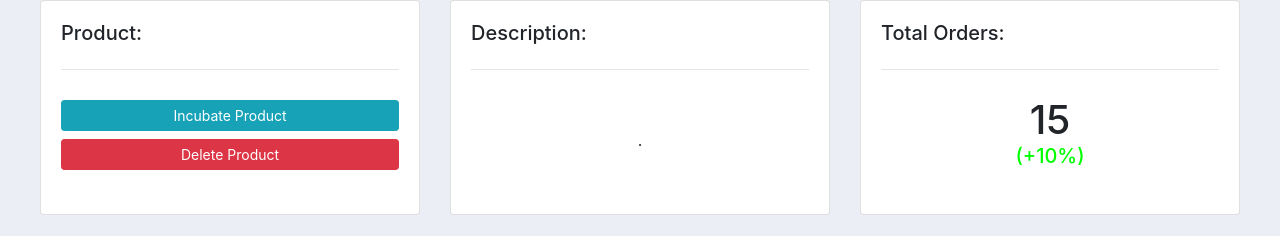
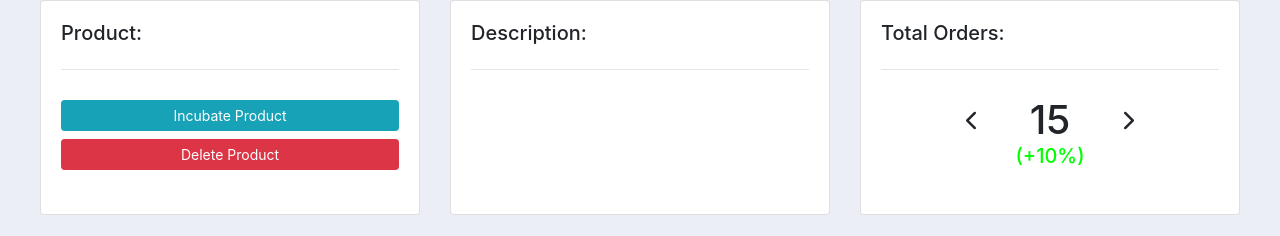
Before and after one commit to bertrandcodes/django-app, a React (Create React App) app in the folder djangoapp/frontend/: page /itemstats/1 in a window 1280 px wide. Shown: the part 130-366 px from the top of the page. Built offline with nearby package versions, Linux system fonts and the light colour scheme; no server answers.

Commit message:
feat: add usereducer

```diff
--- a/djangoapp/frontend/src/components/ItemStats.js
+++ b/djangoapp/frontend/src/components/ItemStats.js
@@ -1,11 +1,11 @@
-import { Fragment, useState, useEffect } from 'react';
+import { Fragment, useState, useEffect, useReducer } from 'react';
 import axios from 'axios';
 import CountUp from 'react-countup';
 import { Pie, Doughnut, Line } from 'react-chartjs-2';
 
 import IncubateModal from './IncubateModal';
 
-const state = {
+const graph = {
     labels: ['January', 'February', 'March',
         'April', 'May'],
     datasets: [
@@ -30,7 +30,7 @@ const state = {
     ]
 }
 
-const state2 = {
+const graph2 = {
     labels: ['January', 'February', 'March',
         'April', 'May'],
     datasets: [
@@ -55,8 +55,23 @@ const state2 = {
     ]
 }
 
+function reducer(state, action) {
+    switch (action.type) {
+        case 'increment':
+            return { orders: parseInt(state.orders) + 1 };
+        case 'decrement':
+            return { orders: parseInt(state.orders) - 1 };
+        default:
+            throw new Error();
+    }
+}
+
 function ItemStats(props) {
+    let initialState = { orders: (Math.random() * 15).toFixed() }
     const [modalShow, setModalShow] = useState(false);
+    const [state, dispatch] = useReducer(reducer, initialState);
+
+    const [value, setValue] = useState((Math.random() * 10).toFixed())
 
     const [product, setProduct] = useState([])
 
@@ -106,7 +121,7 @@ function ItemStats(props) {
                     <div class="card card-body product-info">
                         <h5>Description:</h5>
                         <hr />
-                        <p className="product-descrip">{product.description}.</p>
+                        <p className="product-descrip">{product.description}</p>
                     </div>
                 </div>
 
@@ -114,8 +129,13 @@ function ItemStats(props) {
                     <div class="card card-body">
                         <h5>Total Orders:</h5>
                         <hr />
-                        <h1 className="h1-style"><CountUp className="h1-style" end={(Math.random() * 15).toFixed()} />                        <h5 className="increase">
-                            (+{(Math.random() * 10).toFixed()}%)
+
+                        <h1 className="h1-style">
+                            <div className="arrows"><i onClick={() => dispatch({ type: 'decrement' })} class="fa fa-chevron-left"></i><CountUp className="h1-style" end={state.orders} />
+                                <i onClick={() => dispatch({ type: 'increment' })} class="fa fa-chevron-right"></i>
+                            </div>
+                            <h5 className="increase">
+                                (+{value}%)
                         </h5></h1>
 
 
@@ -132,7 +152,7 @@ function ItemStats(props) {
                             <div className="graphs">
                                 <div className="line">
                                     <Line
-                                        data={state2}
+                                        data={graph2}
                                         options={{
                                             title: {
                                                 display: true,
@@ -148,7 +168,7 @@ function ItemStats(props) {
                                 </div>
                                 <div className="pie">
                                     <Pie
-                                        data={state}
+                                        data={graph}
                                         options={{
                                             title: {
                                                 display: true,
@@ -163,7 +183,7 @@ function ItemStats(props) {
                                     />
 
                                     <Doughnut
-                                        data={state}
+                                        data={graph}
                                         options={{
                                             title: {
                                                 display: true,
--- a/djangoapp/frontend/src/index.css
+++ b/djangoapp/frontend/src/index.css
@@ -299,3 +299,23 @@ form .button {
 .fa-search {
   margin-right: 15px;
 }
+
+.arrows {
+  position: relative;
+}
+
+.fa-chevron-left {
+  position: absolute;
+  font-size: 20px;
+  top: 15px;
+  left: 75px;
+  cursor: pointer;
+}
+
+.fa-chevron-right {
+  position: absolute;
+  font-size: 20px;
+  top: 15px;
+  right: 75px;
+  cursor: pointer;
+}
```
Also changed, not shown: 1 other file (tests, documents, lock files or other folders).
